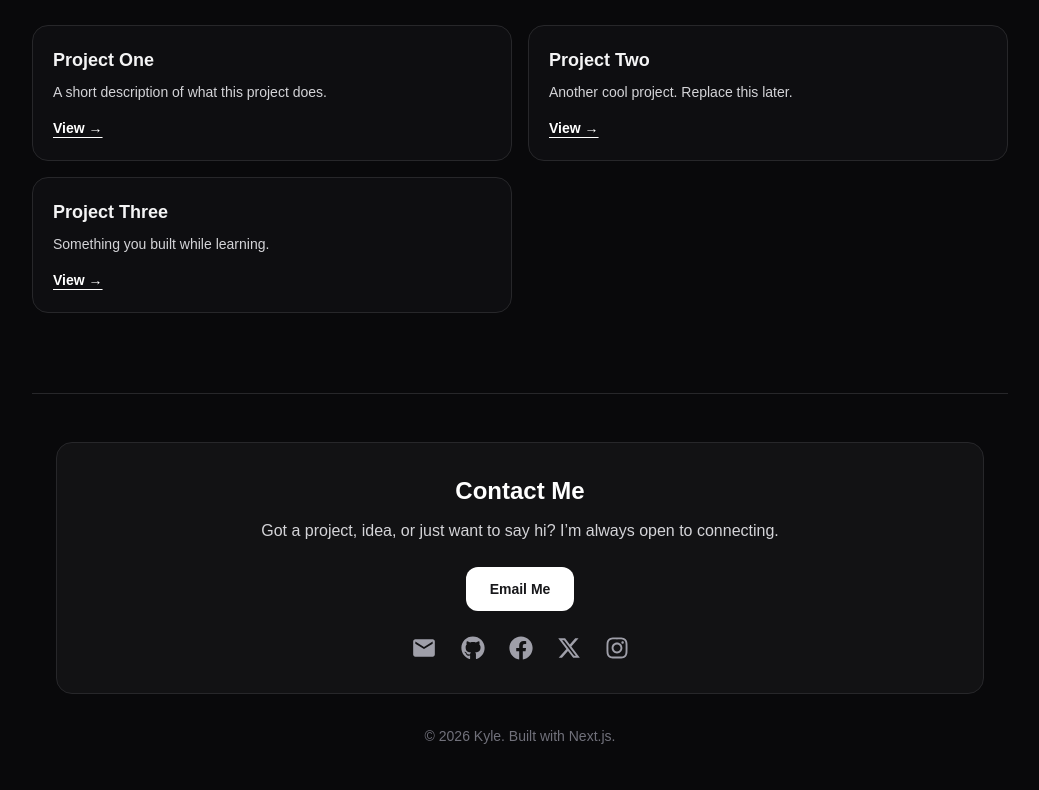
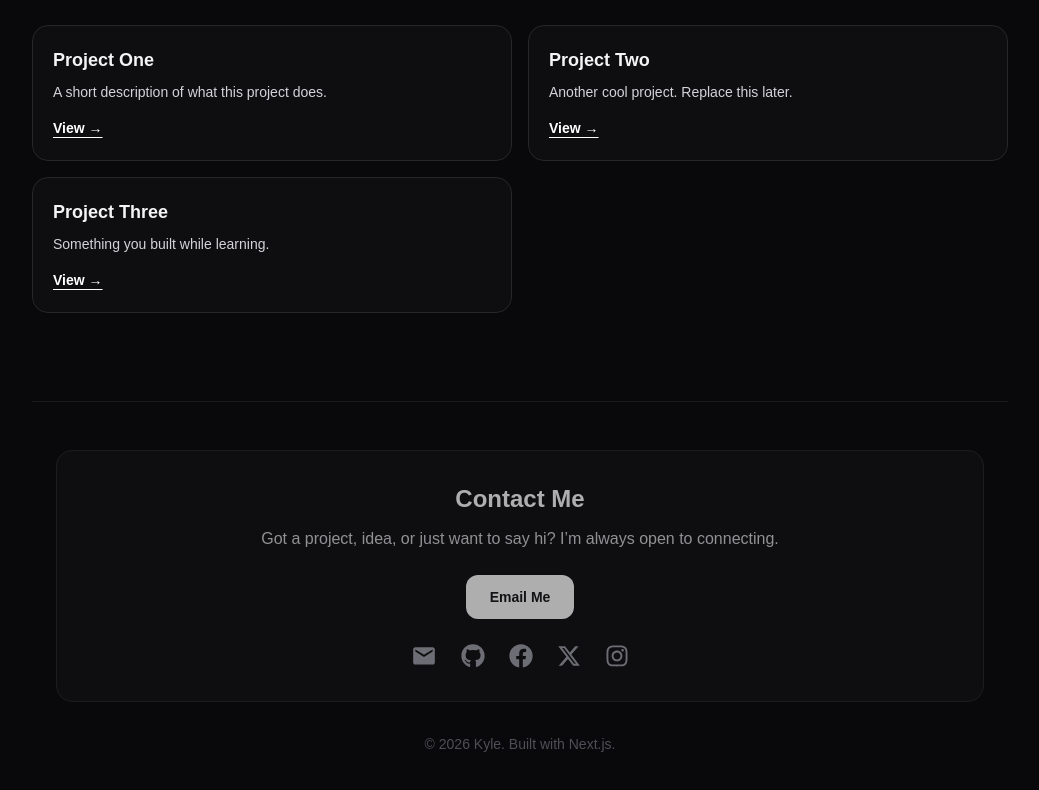
Before and after one commit to Elykaboo/Portfolio, a Next.js app in the folder my-portfolio/: page / in a window 1280 px wide. Shown: the part 708-1498 px from the top of the page, without its empty margins (120-1159 px from the left). Built offline with nearby package versions, Linux system fonts and the light colour scheme.

Commit message:
Fade in/Out Animations for Sections

```diff
--- a/my-portfolio/app/page.tsx
+++ b/my-portfolio/app/page.tsx
@@ -1,13 +1,12 @@
-"use client"
-import { motion } from "framer-motion";
-import { FaGithub, FaFacebook, FaDiscord, FaInstagram } from "react-icons/fa";
+"use client";
+
+import { useRef } from "react";
+import { motion, useScroll, useTransform } from "framer-motion";
+import { FaGithub, FaFacebook, FaInstagram } from "react-icons/fa";
 import { FaXTwitter } from "react-icons/fa6";
 import { MdEmail } from "react-icons/md";
 
-
 const skills = ["HTML", "CSS", "JavaScript", "Next.js", "Tailwind", "Git"];
-
-
 const projects = [
   {
     title: "Project One",
@@ -26,12 +25,40 @@ const projects = [
   },
 ];
 
+function AnimatedSection({ id, className = "", children }) {
+  const ref = useRef(null);
+
+  // 0 -> 1 progress as the section travels through the viewport
+  const { scrollYProgress } = useScroll({
+    target: ref,
+    // Controls WHEN fade-in starts and WHEN fade-out ends
+    offset: ["start 85%", "end 15%"],
+  });
+
+  // Opacity curve: hidden -> visible -> hidden
+  const opacity = useTransform(scrollYProgress, [0, 0.2, 0.8, 1], [0, 1, 1, 0]);
+
+  // A little vertical movement for polish
+  const y = useTransform(scrollYProgress, [0, 0.2, 0.8, 1], [24, 0, 0, -24]);
+
+  return (
+    <motion.section
+      ref={ref}
+      id={id}
+      style={{ opacity, y }}
+      className={className}
+    >
+      {children}
+    </motion.section>
+  );
+}
 
 export default function Home() {
   return (
     <main className="min-h-screen bg-zinc-950 text-zinc-100">
       <div className="mx-auto max-w-5xl px-6 py-16">
         {/* HERO */}
+        <AnimatedSection id="top" className="">
           <motion.header
             initial={{ opacity: 0, y: 20 }}
             animate={{ opacity: 1, y: 0 }}
@@ -44,8 +71,8 @@ export default function Home() {
             </h1>
 
             <p className="mt-6 max-w-2xl text-lg text-zinc-300">
-            I’m a beginner web developer building projects with Next.js. I like
-            clean UI, simple code, and learning by building.
+              I’m a beginner web developer building projects with Next.js. I
+              like clean UI, simple code, and learning by building.
             </p>
 
             <div className="mt-8 flex flex-wrap gap-3">
@@ -64,19 +91,23 @@ export default function Home() {
               </a>
             </div>
           </motion.header>
+        </AnimatedSection>
 
         {/* ABOUT */}
-        <section className="mt-16 border-t border-zinc-800 pt-12" id="about">
+        <AnimatedSection
+          id="about"
+          className="mt-16 border-t border-zinc-800 pt-12"
+        >
           <h2 className="text-2xl font-semibold">About</h2>
           <p className="mt-4 text-zinc-300">
             Write a short intro about yourself here. Mention what you’re
             learning, what you enjoy building, and what kind of roles you’re
             aiming for.
           </p>
-        </section>
+        </AnimatedSection>
 
         {/* SKILLS */}
-        <section className="mt-12" id="skills">
+        <AnimatedSection id="skills" className="mt-12">
           <h2 className="text-2xl font-semibold">Skills</h2>
 
           <div className="mt-4 flex flex-wrap gap-2">
@@ -89,10 +120,10 @@ export default function Home() {
               </span>
             ))}
           </div>
-        </section>
+        </AnimatedSection>
 
         {/* PROJECTS */}
-        <section className="mt-12" id="projects">
+        <AnimatedSection id="projects" className="mt-12">
           <h2 className="text-2xl font-semibold">Projects</h2>
 
           <div className="mt-6 grid gap-4 sm:grid-cols-2">
@@ -123,10 +154,13 @@ export default function Home() {
               </motion.article>
             ))}
           </div>
-        </section>
+        </AnimatedSection>
 
         {/* Socials */}
-        <footer className="mt-20 border-t border-zinc-800 pt-12">
+        <AnimatedSection
+          id="contact"
+          className="mt-20 border-t border-zinc-800 pt-12"
+        >
           <div className="mx-auto max-w-5xl px-6">
             {/* CONTACT CARD */}
             <div className="rounded-2xl border border-zinc-800 bg-zinc-900/60 p-8 text-center">
@@ -199,7 +233,7 @@ export default function Home() {
               © {new Date().getFullYear()} Kyle. Built with Next.js.
             </p>
           </div>
-        </footer>
+        </AnimatedSection>
       </div>
     </main>
   );
```
Lines whose indentation alone changed are shown as unchanged.
